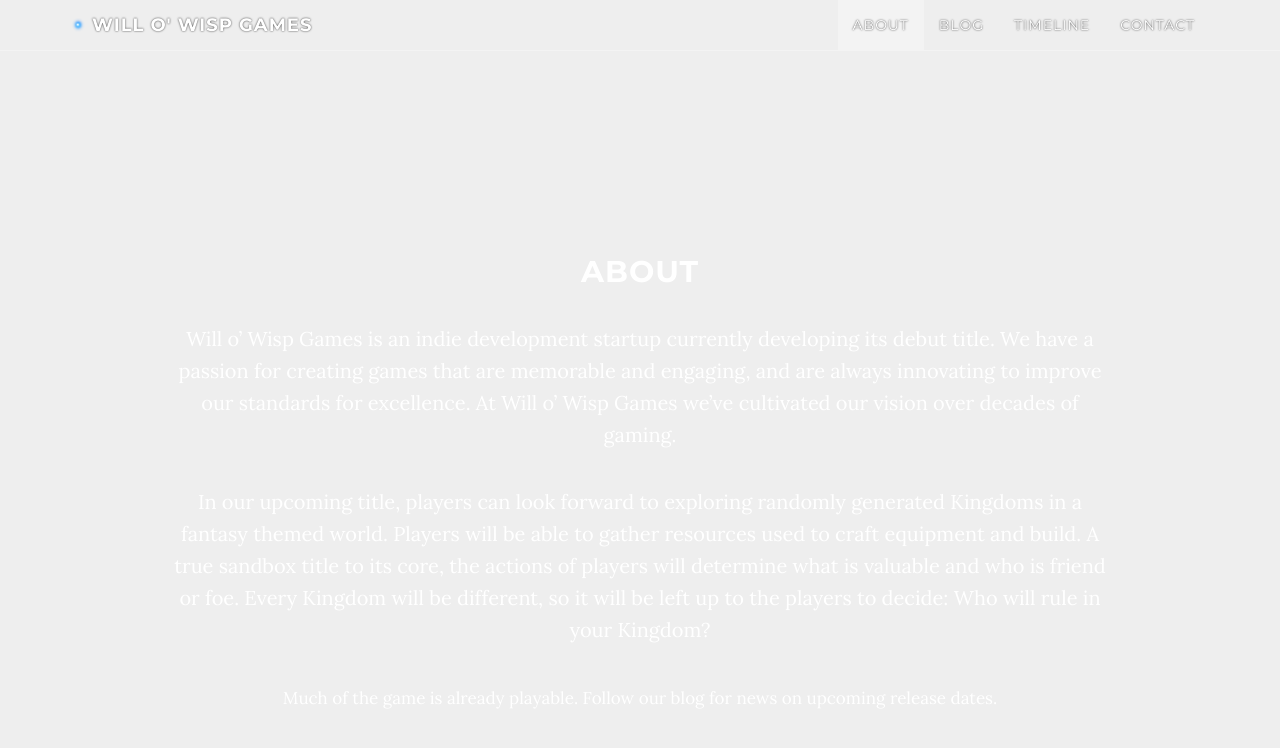
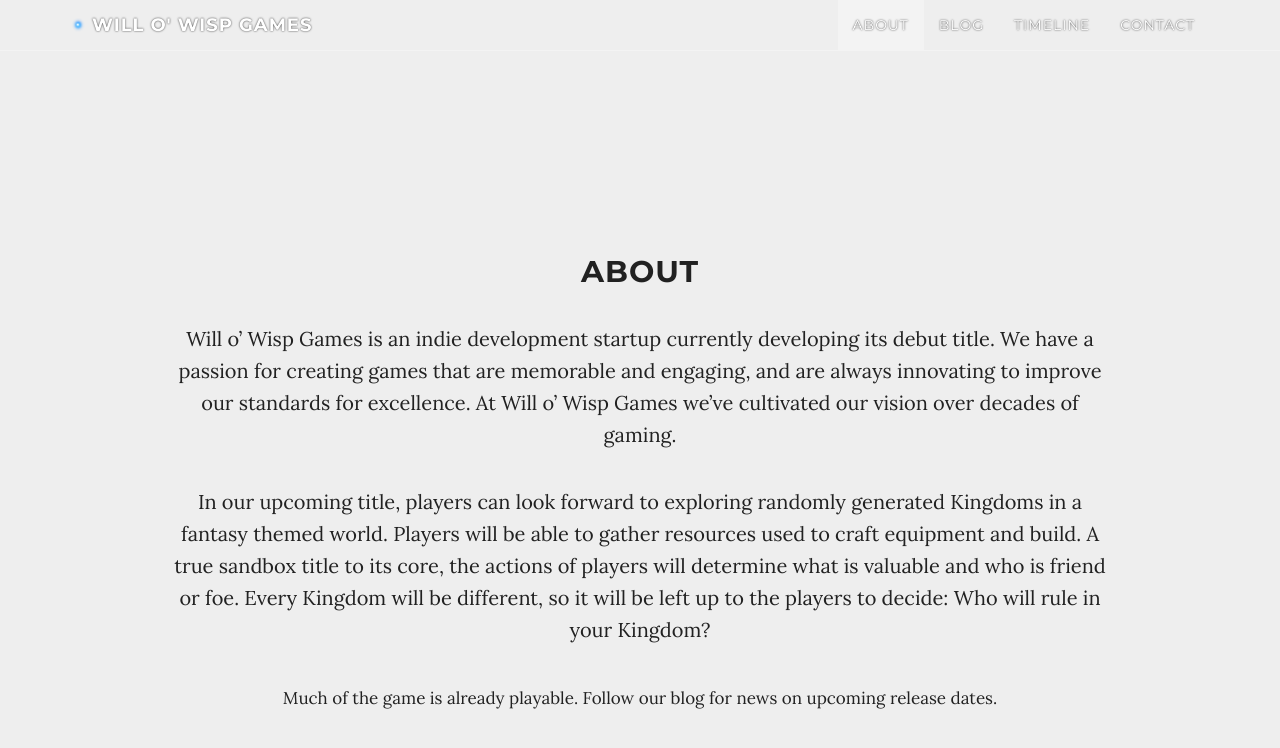
Before and after one commit to WilloWispGames/WilloWispGames.github.io, a Jekyll site: the page built from index.html, in a window 1280 px wide and 900 px high, scrolled down 895 px. Shown: the top 748 px of the window. Built offline with Jekyll 4.4.1, drawn with Linux system fonts in a browser that asks for light colours; nearby versions of some CDN libraries; comment, search, counter and statistics services are not loaded; grey boxes are pictures that could not be loaded.

Commit message:
change body color

```diff
--- a/css/grayscale.scss
+++ b/css/grayscale.scss
@@ -14,7 +14,7 @@ body {
     width: 100%;
     height: 100%;
     font-family: "Lora","Helvetica Neue",Helvetica,Arial,sans-serif;
-    color: $light;
+    color: $darkText; //$light;
     background-color: $greyPane; //$dark;
 }
 
```
